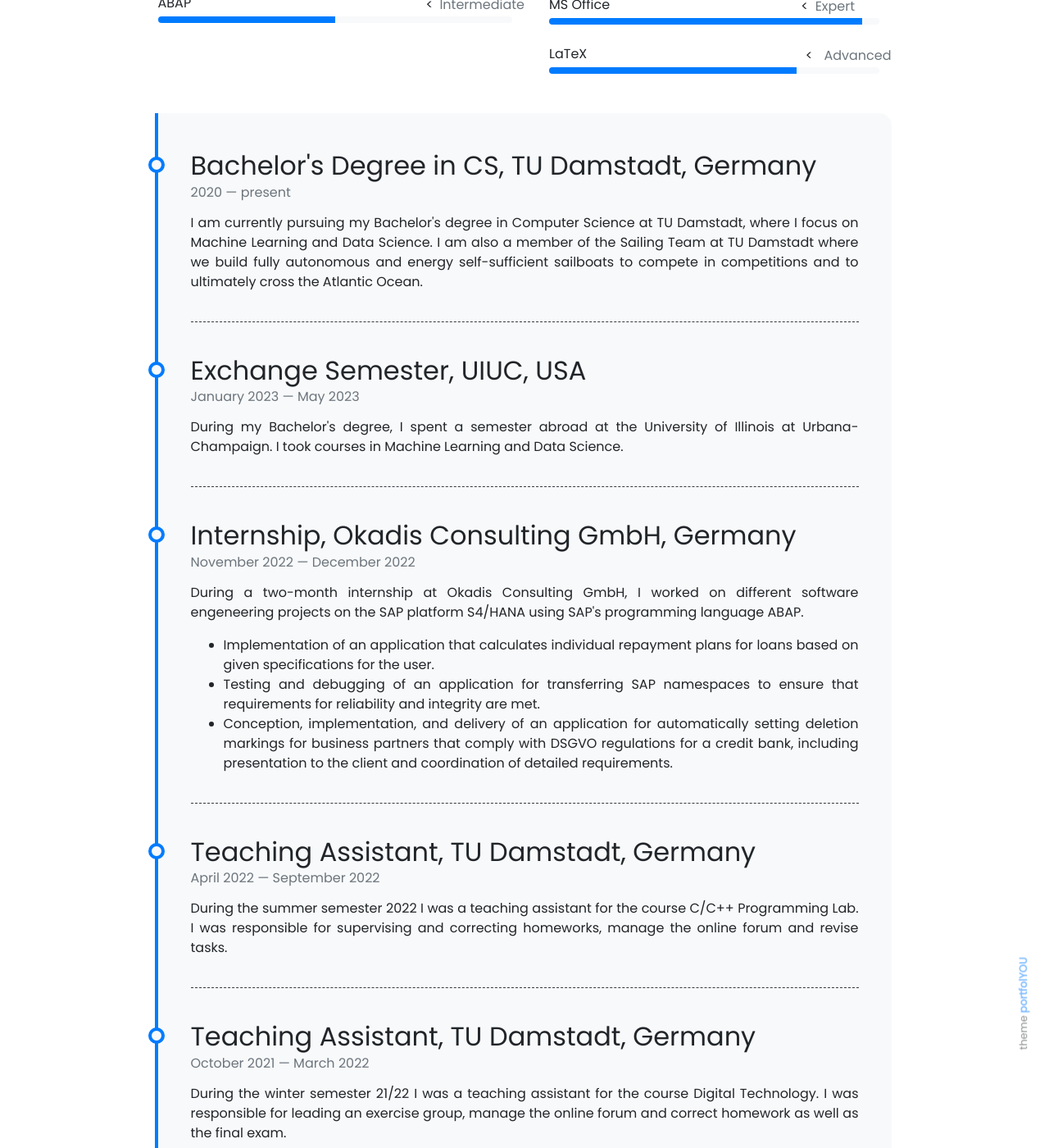
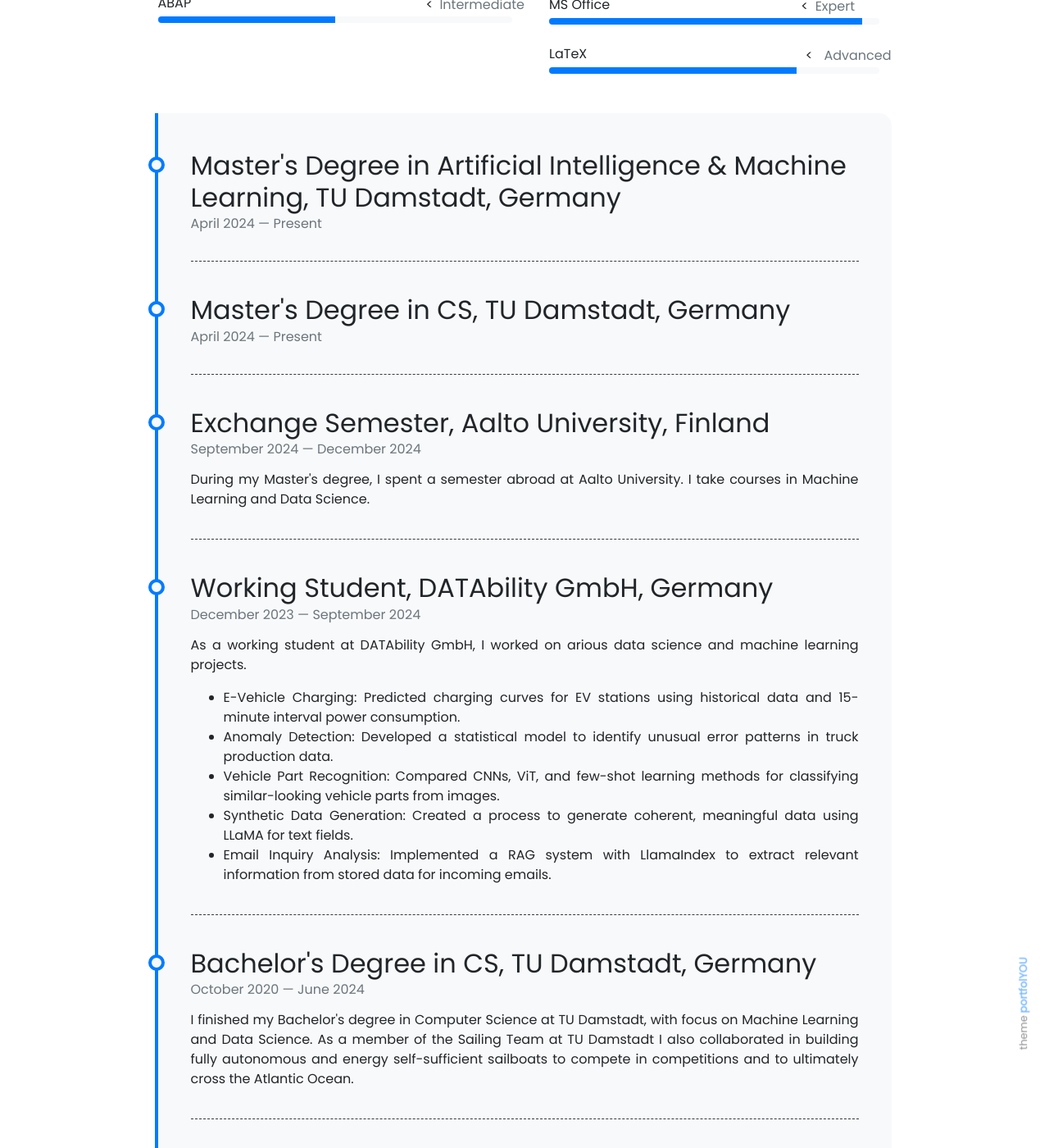
Before and after one commit to CptK/CptK.github.io, a Jekyll site: the page built from pages/about.md, in a window 1280 px wide and 1400 px high, scrolled down 645 px. Shown: the whole window at 82% size. Built offline with Jekyll 4.4.1, drawn with Linux system fonts in a browser that asks for light colours; nearby versions of some CDN libraries.

Commit message:
update timeline

```diff
--- a/_data/language-skills.yml
+++ b/_data/language-skills.yml
@@ -9,11 +9,11 @@
   color: primary
 
 - name: French
-  percentage: 70
-  level: Advanced
+  percentage: 60
+  level: Intermediate
   color: primary
 
 - name: Portuguese
-  percentage: 35
+  percentage: 45
   level: Basic
   color: primary
--- a/_data/timeline.yml
+++ b/_data/timeline.yml
@@ -1,9 +1,41 @@
+- title: Master's Degree in Artificial Intelligence & Machine Learning, TU Damstadt, Germany
+  from: April 2024
+  to: Present
+
+- title: Master's Degree in CS, TU Damstadt, Germany
+  from: April 2024
+  to: Present
+
+- title: Exchange Semester, Aalto University, Finland
+  from: September 2024
+  to: December 2024
+  description: <p align="justify">During my Master's degree, I spent a semester abroad at Aalto University.
+                I take courses in Machine Learning and Data Science.</p>
+
+- title: Working Student, DATAbility GmbH, Germany
+  from: December 2023
+  to: September 2024
+  description: <p align="justify">As a working student at DATAbility GmbH, I worked on arious data science and
+               machine learning projects.</p>
+               <ul align="justify">
+                 <li>E-Vehicle Charging&#58; Predicted charging curves for EV stations using historical data and
+                 15-minute interval power consumption.</li>
+                 <li>Anomaly Detection&#58; Developed a statistical model to identify unusual error patterns in
+                 truck production data.</li>
+                 <li>Vehicle Part Recognition&#58; Compared CNNs, ViT, and few-shot learning methods for classifying
+                 similar-looking vehicle parts from images.</li>
+                 <li>Synthetic Data Generation&#58; Created a process to generate coherent, meaningful data using
+                 LLaMA for text fields.</li>
+                 <li>Email Inquiry Analysis&#58; Implemented a RAG system with LlamaIndex to extract relevant
+                 information from stored data for incoming emails.</li>
+               </ul>
+
 - title: Bachelor's Degree in CS, TU Damstadt, Germany
-  from: 2020
-  to: present
-  description: <p align="justify">I am currently pursuing my Bachelor's degree in Computer Science at TU Damstadt,
-               where I focus on Machine Learning and Data Science. I am also a member of the
-               Sailing Team at TU Damstadt where we build fully autonomous and energy self-sufficient
+  from: October 2020
+  to: June 2024
+  description: <p align="justify">I finished my Bachelor's degree in Computer Science at TU Damstadt,
+               with focus on Machine Learning and Data Science. As a member of the
+               Sailing Team at TU Damstadt I also collaborated in building fully autonomous and energy self-sufficient
                sailboats to compete in competitions and to ultimately cross the Atlantic Ocean.</p>
 
 - title: Exchange Semester, UIUC, USA
```
Also changed, not shown: 3 other files.
